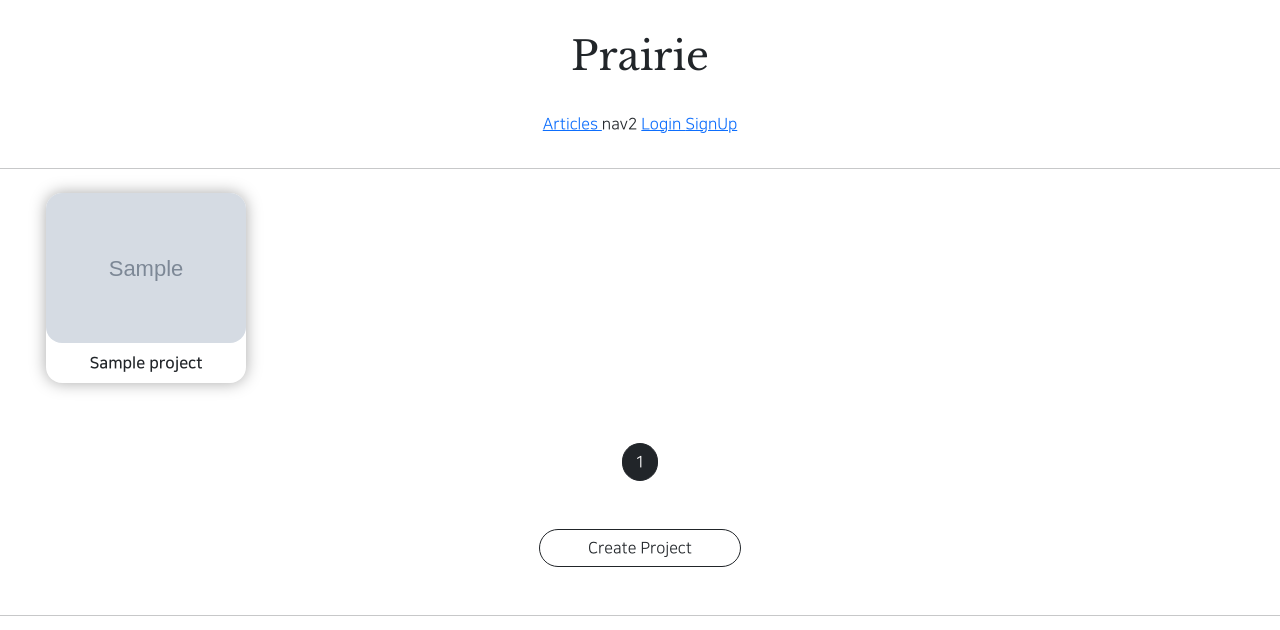
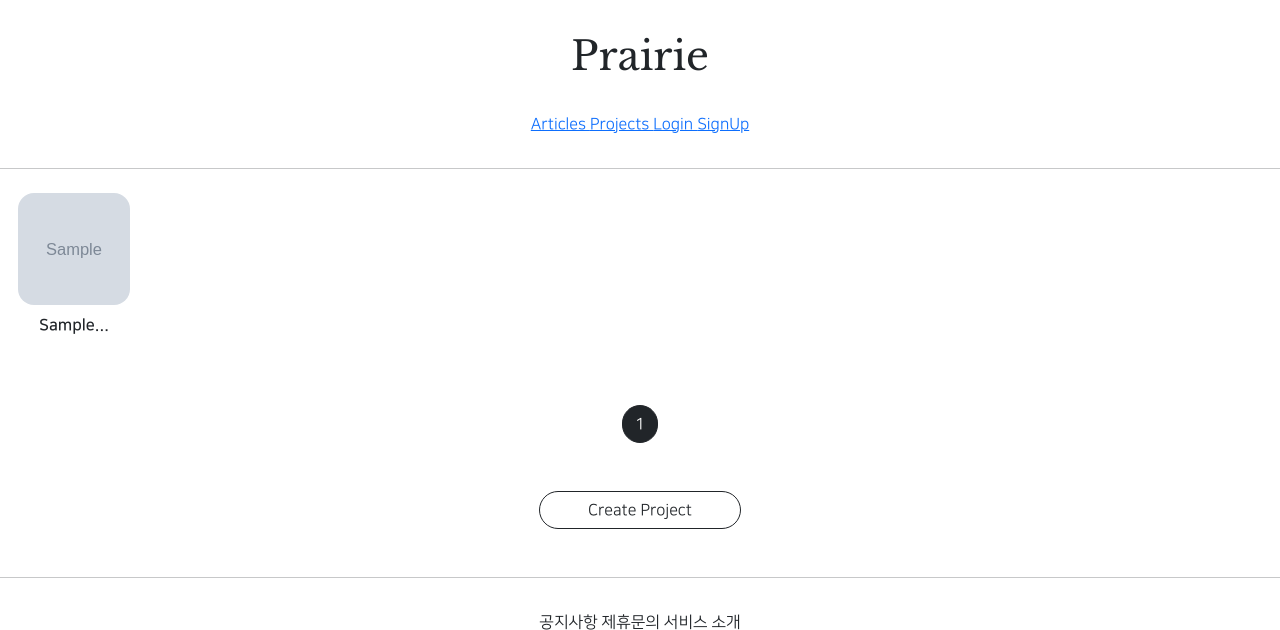
Before and after one commit to YuseonChoi/gis1, a Django app: page /projects/list/ in a window 1280 px wide. Shown: the top 630 px of the page. Run offline with Django 3.2, Linux system fonts and the light colour scheme; tables that the repository leaves empty hold one stand-in row (values such as "Sample post"); grey boxes marked "Sample" are stand-in pictures; parts of the project's set-up code (start-up, migrations or seed data) failed here and were passed over; some libraries are stand-ins or nearby versions.

Commit message:
8/18 class1 commit 3

```diff
--- a/projectapp/templates/projectapp/list.html
+++ b/projectapp/templates/projectapp/list.html
@@ -12,18 +12,17 @@
 
 
          .container div {
-          width: 45%;
-             max-width: 200px;
           display: flex;
           justify-content: center;
           align-items: center;
           border-radius: 1rem;
              flex-direction: column;
-             box-shadow: 0 0 1rem darkgrey;
         }
 
          div img {
-             width: 100%;
+             width: 7rem;
+             height: 7rem;
+             object-fit: cover;
              border-radius: 1rem;
          }
 
@@ -37,7 +36,7 @@
                 <a href="{% url 'projectapp:detail' pk=project.pk %}">
                     <img src="{{ project.image.url }}" alt="">
                 </a>
-                <span class="NNS_B m-2">{{ project.name }}</span>
+                <span class="NNS_B m-2">{{ project.name | truncatechars:9 }}</span>
             </div>
 
         {% endfor %}
--- a/templates/header.html
+++ b/templates/header.html
@@ -8,7 +8,11 @@
                 Articles
             </a>
         </span>
-        <span>nav2</span>
+        <span>
+            <a href="{% url 'projectapp:list' %}">
+                Projects
+            </a>
+        </span>
 
 
         {%  if not user.is_authenticated %}
```
